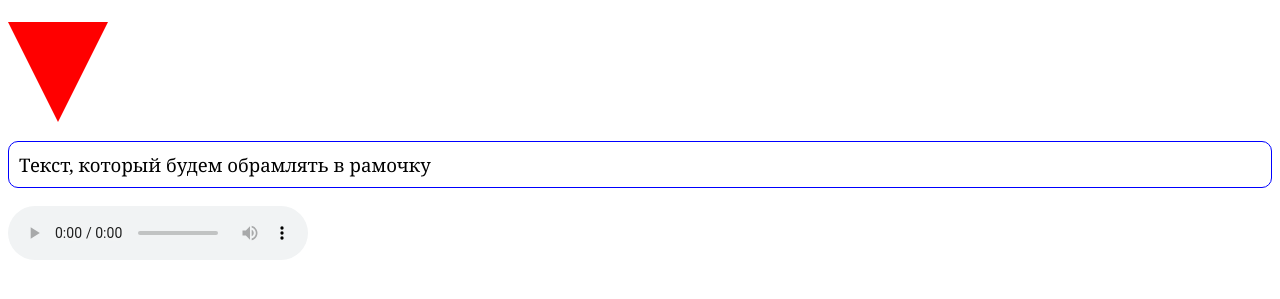
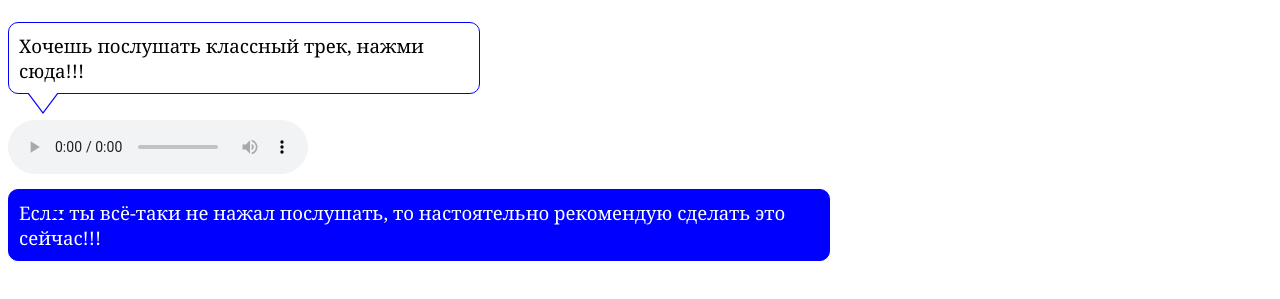
Before and after one commit to WebHeroSchool/HTML12, a plain HTML site: page index.html in a window 1280 px wide. Shown: the part 79-378 px from the top of the page. Drawn offline with Linux system fonts and the light colour scheme.

Commit message:
complete 13 task with psevdoelements

```diff
--- a/css/style.css
+++ b/css/style.css
@@ -2,17 +2,48 @@
 	font: 14pt Georgia;
 }
 
-.body__text {
+.body__text, .body__text_1 {
+	width: 450px;
+	margin: 0 0 0 0;
 	position: relative;
 	border: 1px solid blue;
 	border-radius: 10px;
 	padding: 10px;
 }
 
-.body__triangle {
+.body__triangle, .body__triangle_white {
+	position: relative;
+	left: 20px;
+	margin: 0 0 0 0;
 	width: 0;
 	height: 0;
-	border-left: 50px solid transparent;
-	border-right: 50px solid transparent;
-	border-top: 100px solid red;
+	border: 15px solid transparent;
+	border-top: 20px solid blue;
 }
+
+.body__triangle_white {
+	border-top: 20px solid white;
+	bottom: 37px;
+}
+
+.body__audio {
+	margin: -50px 0 10px 0;
+}
+
+.body__text_1 {
+	width: 800px;
+	background: blue;
+	color: white;
+}
+
+.body__text_1::before {
+	bottom: 42px;
+	left: 30px;
+	border: 10px solid transparent;
+	border-bottom: 10px solid blue;
+	-webkit-transform: skew(45deg);
+	-moz-transform: skew(45deg);
+	-o-transform: skew(45deg);
+	position: absolute;
+	content: '';
+}
--- a/index.html
+++ b/index.html
@@ -7,10 +7,12 @@
 	</head>
 	<body class="body">
 		<h1 class="body__title">Какой-то очень важный заголовок</h1>
+		<p class="body__text">Хочешь послушать классный трек, нажми сюда!!!</p>
 		<div class="body__triangle"></div>
-		<p class="body__text">Текст, который будем обрамлять в рамочку</p>
-		<audio controls>
+		<div class="body__triangle_white"></div>
+		<audio controls class="body__audio">
 			<source src="audio/Gravity.mp3">
 		</audio>
+		<p class="body__text_1">Если ты всё-таки не нажал послушать, то настоятельно рекомендую сделать это сейчас!!!</p>
 	</body>
 </html>
```
